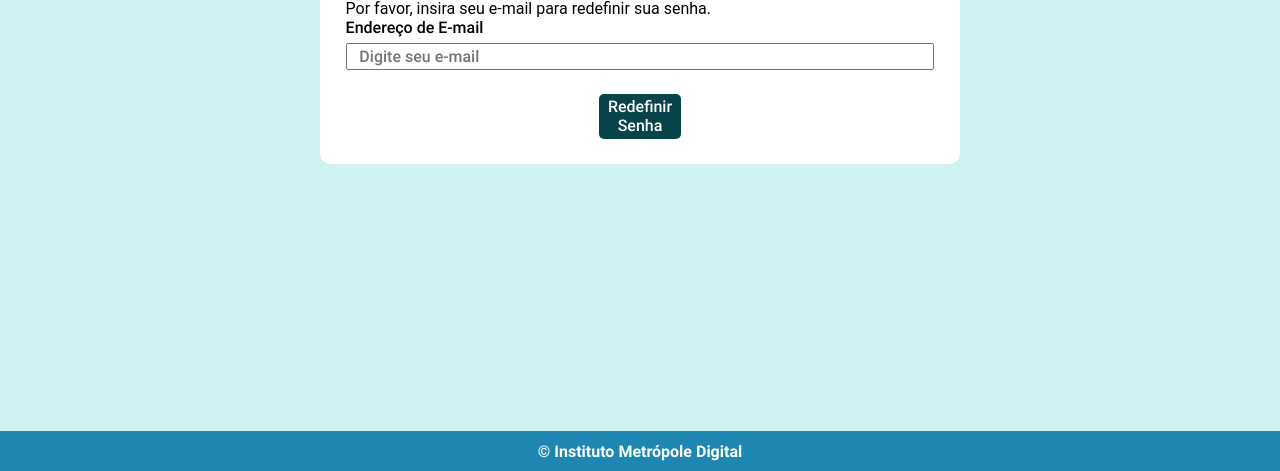
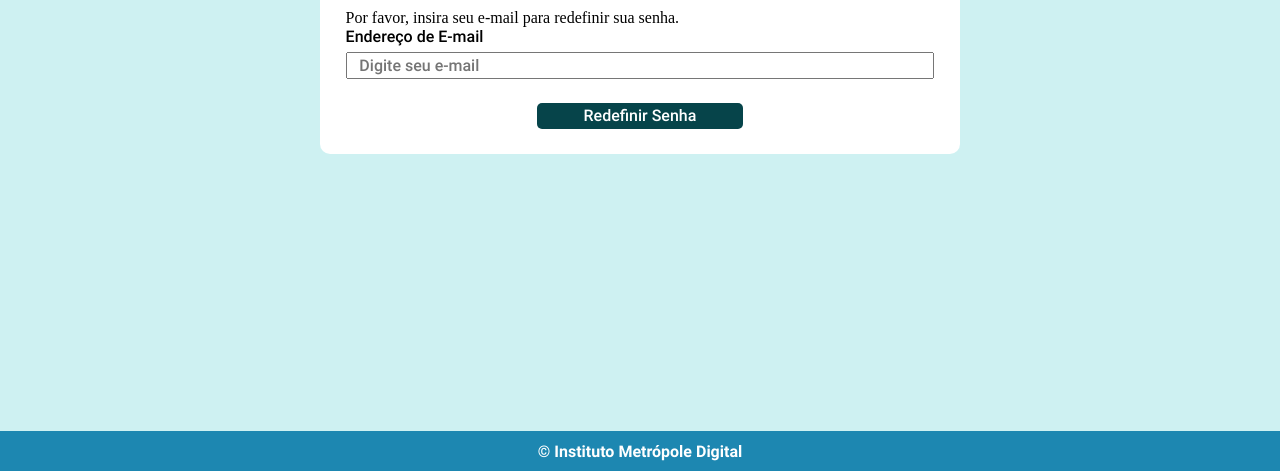
Before and after one commit to IgorGalvaoB/WebDevI-1avaliacao, a plain HTML site: page pages/forgotPassword/forgotPassword.html in a window 1280 px wide. Shown: the part 329-800 px from the top of the page. Drawn offline with Linux system fonts and the light colour scheme.

Commit message:
Atualizar estilos do formulário de redefinição de senha

```diff
--- a/pages/forgotPassword/forgotPassword.css
+++ b/pages/forgotPassword/forgotPassword.css
@@ -1,6 +1,3 @@
-/* Mantenha as cores atuais */
-body {
-    font-family: 'Roboto', sans-serif;
+.button-form {
+    width: 35%;
 }
-
-/* Adicione suas personalizações aqui */
--- a/pages/forgotPassword/forgotPassword.html
+++ b/pages/forgotPassword/forgotPassword.html
@@ -27,7 +27,7 @@
               placeholder="Digite seu e-mail"
             />
           </div>
-          <button type="submit" class="btn btn-primary">Redefinir Senha</button>
+          <button type="submit" class="btn btn-primary button-form">Redefinir Senha</button>
         </form>
       </div>
     </main>
```
